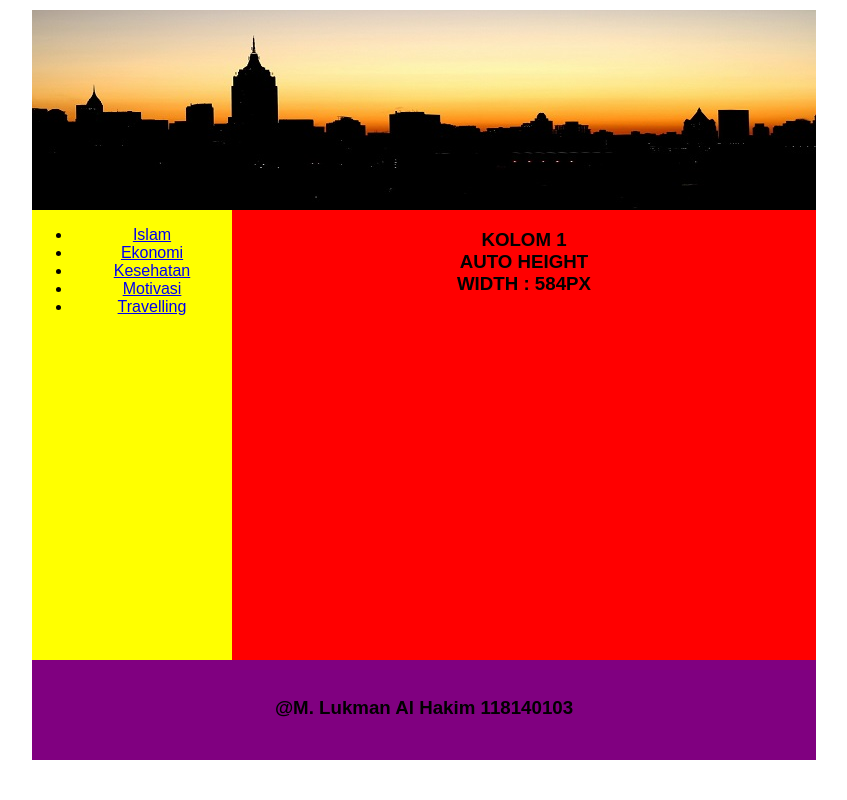
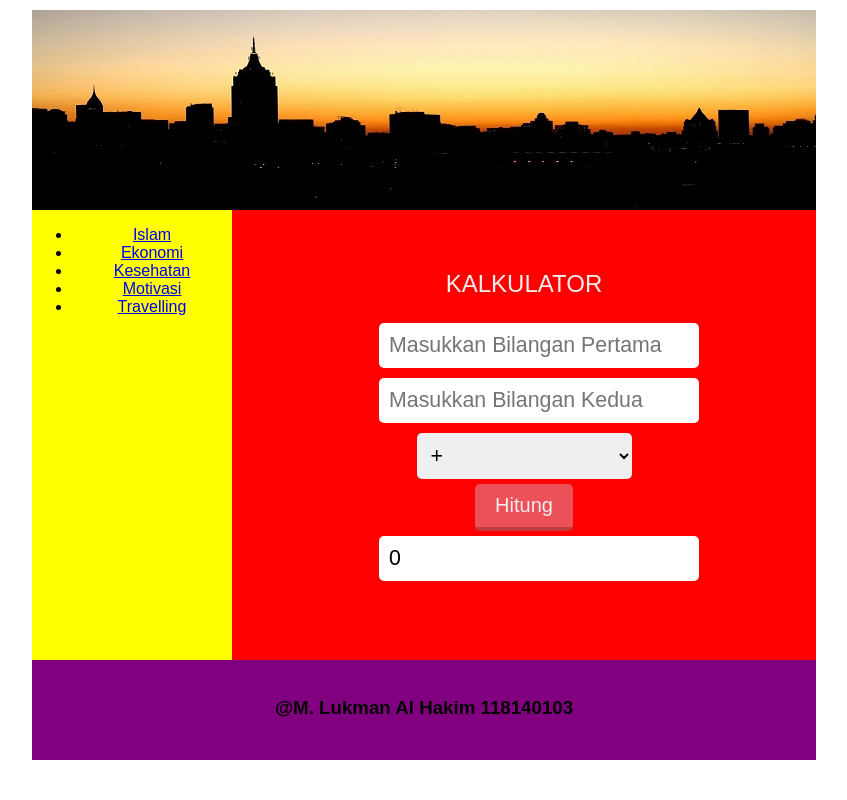
Before and after one commit to LukmanAH/PrakWeb-Cluster-a1, a PHP site: page /Tugas_Prak1.php in a window 1280 px wide. Shown: the whole page, without its empty margins (216-1063 px from the left). Run offline with PHP 8.4, Linux system fonts and the light colour scheme.

Commit message:
update tipis

```diff
--- a/Tugas_Prak1.php
+++ b/Tugas_Prak1.php
@@ -5,79 +5,7 @@
   <meta charset="UTF-8">
   <meta name="viewport" content="width=device-width, initial-scale=1.0">
   <title>Document</title>
-  <style>
-    .wrap {
-      background: blue;
-      width: 784px;
-      margin: 10px auto;
-      font-family: sans-serif;
-    }
-
-    header {
-      background-image: url('gambar/img2.jpg');
-      /*height: 50px;*/
-
-      width: 784px;
-      height: 200px;
-      text-align: center;
-    }
-
-    .clear {
-      clear: both;
-    }
-
-    .container {
-      height: 450px;
-    }
-
-    aside {
-      background: yellow;
-      float: left;
-      width: 200px;
-      height: 100%;
-      text-align: center;
-    }
-
-    .vertikal ul {
-      list-style-type: none;
-      border: 1px solid black;
-      width: 200px;
-      margin: 0;
-      padding: 0;
-      font-family: arial;
-      font-size: 16px;
-      font-weight: bold;
-      background-color: crimson;
-    }
-
-    .vertikal ul li a {
-      display: block;
-      color: white;
-      margin: 5px 7px;
-      text-decoration: none;
-      border-bottom: 1px solid black;
-      padding: 5px;
-    }
-
-    .vertikal ul li a:hover {
-      background-color: orange;
-    }
-
-    article {
-      background: red;
-      float: left;
-      height: 100%;
-      width: 584px;
-      text-align: center;
-    }
-
-    footer {
-      background: purple;
-      width: 784px;
-      height: 100px;
-      text-align: center;
-    }
-  </style>
+  <link rel="stylesheet" href="style.css">
 </head>
 
 <body>
@@ -101,10 +29,47 @@
       </aside>
 
       <article>
-        <h3> KOLOM 1<br>
-          AUTO HEIGHT <br>
-          WIDTH : 584PX <br>
-        </h3>
+        <?php
+        if (isset($_POST['hitung'])) {
+          $bil1 = $_POST['bil1'];
+          $bil2 = $_POST['bil2'];
+          $operasi = $_POST['operasi'];
+          switch ($operasi) {
+            case '+':
+              $hasil = $bil1 + $bil2;
+              break;
+            case '-':
+              $hasil = $bil1 - $bil2;
+              break;
+            case '*':
+              $hasil = $bil1 * $bil2;
+              break;
+            case '/':
+              $hasil = $bil1 / $bil2;
+              break;
+          }
+        }
+        ?>
+        <div class="kalkulator">
+          <h2 class="judul">KALKULATOR</h2>
+
+          <form method="post" action="Tugas_Prak1.php">
+            <input type="text" name="bil1" class="bil" autocomplete="off" placeholder="Masukkan Bilangan Pertama">
+            <input type="text" name="bil2" class="bil" autocomplete="off" placeholder="Masukkan Bilangan Kedua">
+            <select class="opt" name="operasi">
+              <option value="+">+</option>
+              <option value="-">-</option>
+              <option value="*">x</option>
+              <option value="/">/</option>
+            </select>
+            <input type="submit" name="hitung" value="Hitung" class="tombol">
+          </form>
+          <?php if (isset($_POST['hitung'])) { ?>
+            <input type="text" value="<?php echo $hasil; ?>" class="bil">
+          <?php } else { ?>
+            <input type="text" value="0" class="bil">
+          <?php } ?>
+        </div>
       </article>
     </div>
     <div class="clear"></div>
--- /dev/null
+++ b/style.css
@@ -0,0 +1,89 @@
+.wrap {
+  background: blue;
+  width: 784px;
+  margin: 10px auto;
+  font-family: sans-serif;
+}
+
+header {
+  background-image: url('gambar/img2.jpg');
+  /*height: 50px;*/
+
+  width: 784px;
+  height: 200px;
+  text-align: center;
+}
+
+.clear {
+  clear: both;
+}
+
+.container {
+  height: 450px;
+}
+
+aside {
+  background: yellow;
+  float: left;
+  width: 200px;
+  height: 100%;
+  text-align: center;
+}
+
+article {
+  background: red;
+  float: left;
+  height: 100%;
+  width: 584px;
+  text-align: center;
+}
+
+.kalkulator{
+	width: 300px;
+	margin: 30px auto;
+	padding: 10px 20px 50px 20px;
+	border-radius: 5px;
+}
+
+.bil{
+	width: 300px;
+	margin: 5px;
+	border: none;
+	font-size: 16pt;
+	border-radius: 5px;
+	padding: 10px;
+}
+
+.opt{
+	font-size: 16pt;
+	border: none;
+	width: 215px;
+	margin: 5px;
+	border-radius: 5px;
+	padding: 10px;
+}
+
+.tombol{
+	background: #EC5159;
+	border-top: none;
+	border-right: none;
+	border-left: none;
+	border-radius: 5px;
+	padding: 10px 20px;
+	color: #eee;
+	font-size: 15pt;
+	border-bottom:4px solid #BF3D3D;
+}
+
+.judul{
+	text-align: center;
+	color: #eee;
+	font-weight: normal;
+}
+
+footer {
+  background: purple;
+  width: 784px;
+  height: 100px;
+  text-align: center;
+}
```
